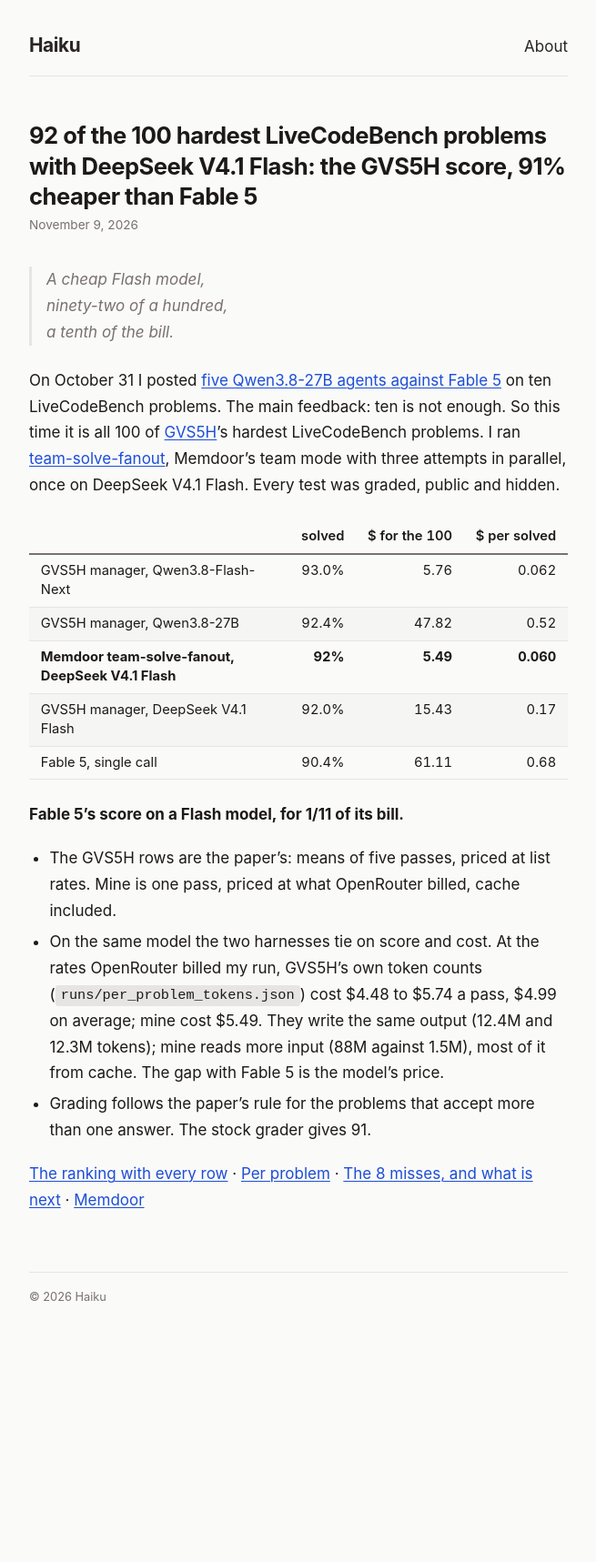
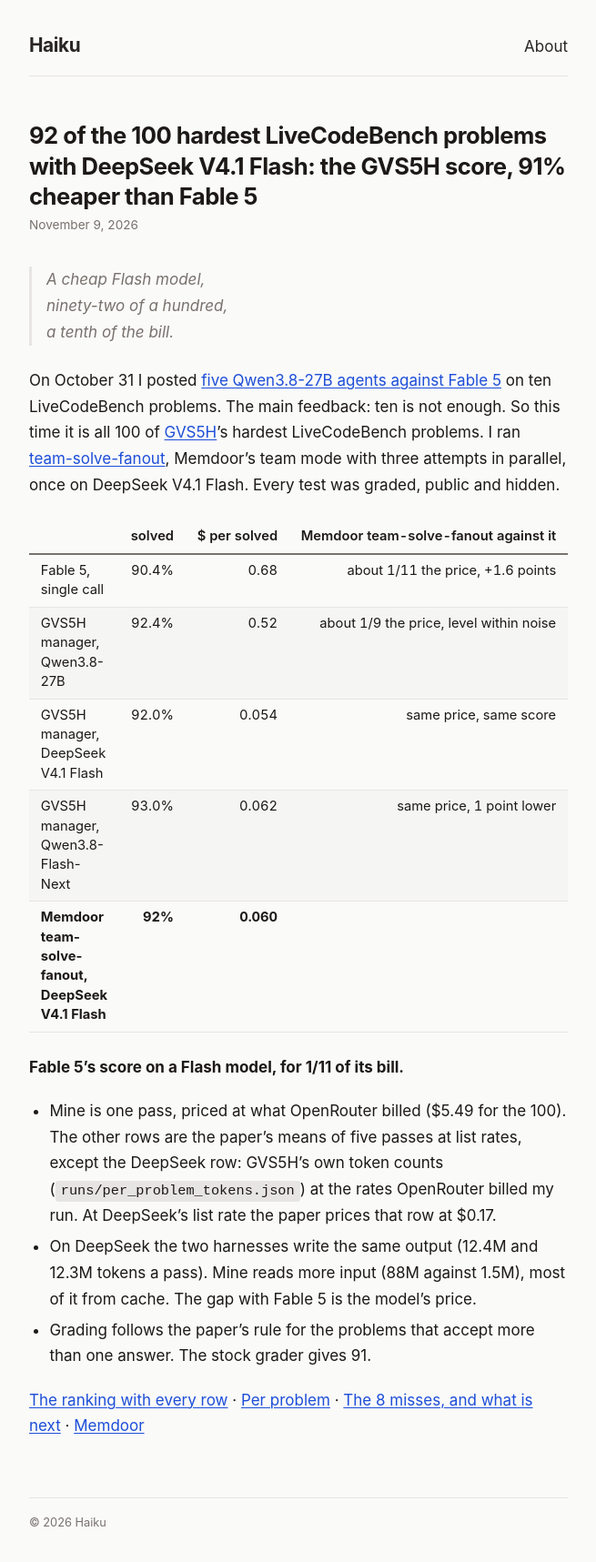
Before and after one commit to guregodevo/guregodevo.github.io, a Jekyll site: the page built from _posts/2026-11-09-92-of-100-on-a-flash-model.md, in a window 1280 px wide. Shown: the whole page at 91% size, without its empty margins (312-967 px from the left). Built offline with Jekyll 4.4.1, drawn with Linux system fonts in a browser that asks for light colours; before the commit the page ends 1469 px from its top, so only the background shows below that.

Commit message:
The table with each row against team-solve-fanout; the DeepSeek row at the rates OpenRouter billed

```diff
--- a/_posts/2026-11-09-92-of-100-on-a-flash-model.md
+++ b/_posts/2026-11-09-92-of-100-on-a-flash-model.md
@@ -10,18 +10,18 @@
 
 On October 31 I posted [five Qwen3.8-27B agents against Fable 5](https://news.ycombinator.com/item?id=50320995) on ten LiveCodeBench problems. The main feedback: ten is not enough. So this time it is all 100 of [GVS5H](https://github.com/slee-persis/GVS5H)'s hardest LiveCodeBench problems. I ran [team-solve-fanout](https://github.com/guregodevo/memdoor/tree/main/workflows/team-solve-fanout), Memdoor's team mode with three attempts in parallel, once on DeepSeek V4.1 Flash. Every test was graded, public and hidden.
 
-| | solved | $ for the 100 | $ per solved |
+| | solved | $ per solved | Memdoor team-solve-fanout against it |
 |---|---|---|---|
-| GVS5H manager, Qwen3.8-Flash-Next | 93.0% | 5.76 | 0.062 |
-| GVS5H manager, Qwen3.8-27B | 92.4% | 47.82 | 0.52 |
-| **Memdoor team-solve-fanout, DeepSeek V4.1 Flash** | **92%** | **5.49** | **0.060** |
-| GVS5H manager, DeepSeek V4.1 Flash | 92.0% | 15.43 | 0.17 |
-| Fable 5, single call | 90.4% | 61.11 | 0.68 |
+| Fable 5, single call | 90.4% | 0.68 | about 1/11 the price, +1.6 points |
+| GVS5H manager, Qwen3.8-27B | 92.4% | 0.52 | about 1/9 the price, level within noise |
+| GVS5H manager, DeepSeek V4.1 Flash | 92.0% | 0.054 | same price, same score |
+| GVS5H manager, Qwen3.8-Flash-Next | 93.0% | 0.062 | same price, 1 point lower |
+| **Memdoor team-solve-fanout, DeepSeek V4.1 Flash** | **92%** | **0.060** | |
 
 **Fable 5's score on a Flash model, for 1/11 of its bill.**
 
-- The GVS5H rows are the paper's: means of five passes, priced at list rates. Mine is one pass, priced at what OpenRouter billed, cache included.
-- On the same model the two harnesses tie on score and cost. At the rates OpenRouter billed my run, GVS5H's own token counts (`runs/per_problem_tokens.json`) cost $4.48 to $5.74 a pass, $4.99 on average; mine cost $5.49. They write the same output (12.4M and 12.3M tokens); mine reads more input (88M against 1.5M), most of it from cache. The gap with Fable 5 is the model's price.
+- Mine is one pass, priced at what OpenRouter billed ($5.49 for the 100). The other rows are the paper's means of five passes at list rates, except the DeepSeek row: GVS5H's own token counts (`runs/per_problem_tokens.json`) at the rates OpenRouter billed my run. At DeepSeek's list rate the paper prices that row at $0.17.
+- On DeepSeek the two harnesses write the same output (12.4M and 12.3M tokens a pass). Mine reads more input (88M against 1.5M), most of it from cache. The gap with Fable 5 is the model's price.
 - Grading follows the paper's rule for the problems that accept more than one answer. The stock grader gives 91.
 
 [The ranking with every row](https://github.com/guregodevo/memdoor/tree/main/examples/workflows/team-solve/bench#ranking-on-the-100) · [Per problem](https://github.com/guregodevo/memdoor/blob/main/examples/workflows/team-solve/bench/results/team-solve-fanout-lcb.tsv) · [The 8 misses, and what is next](https://github.com/guregodevo/memdoor/issues/234) · [Memdoor](https://memdoor.ai)
```
